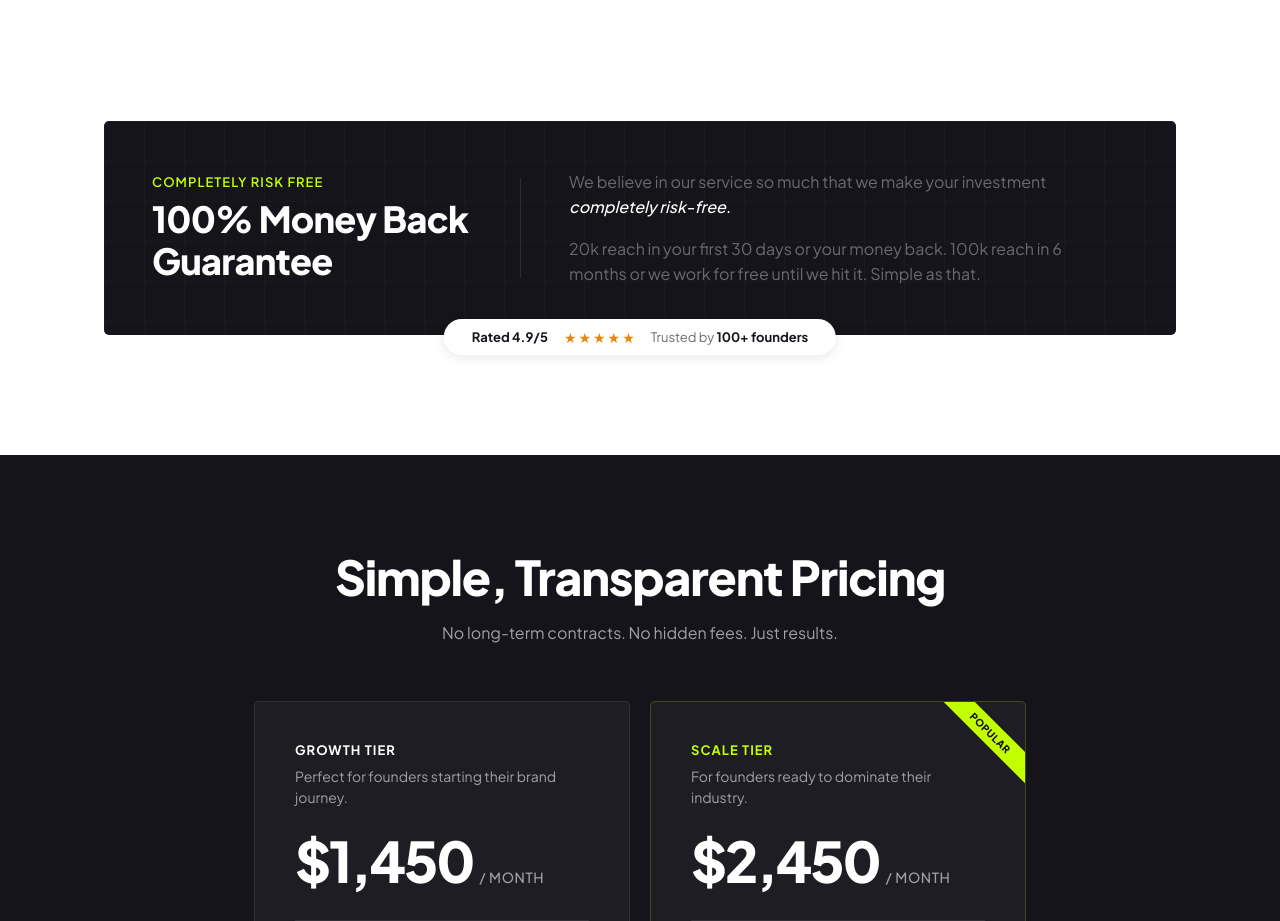
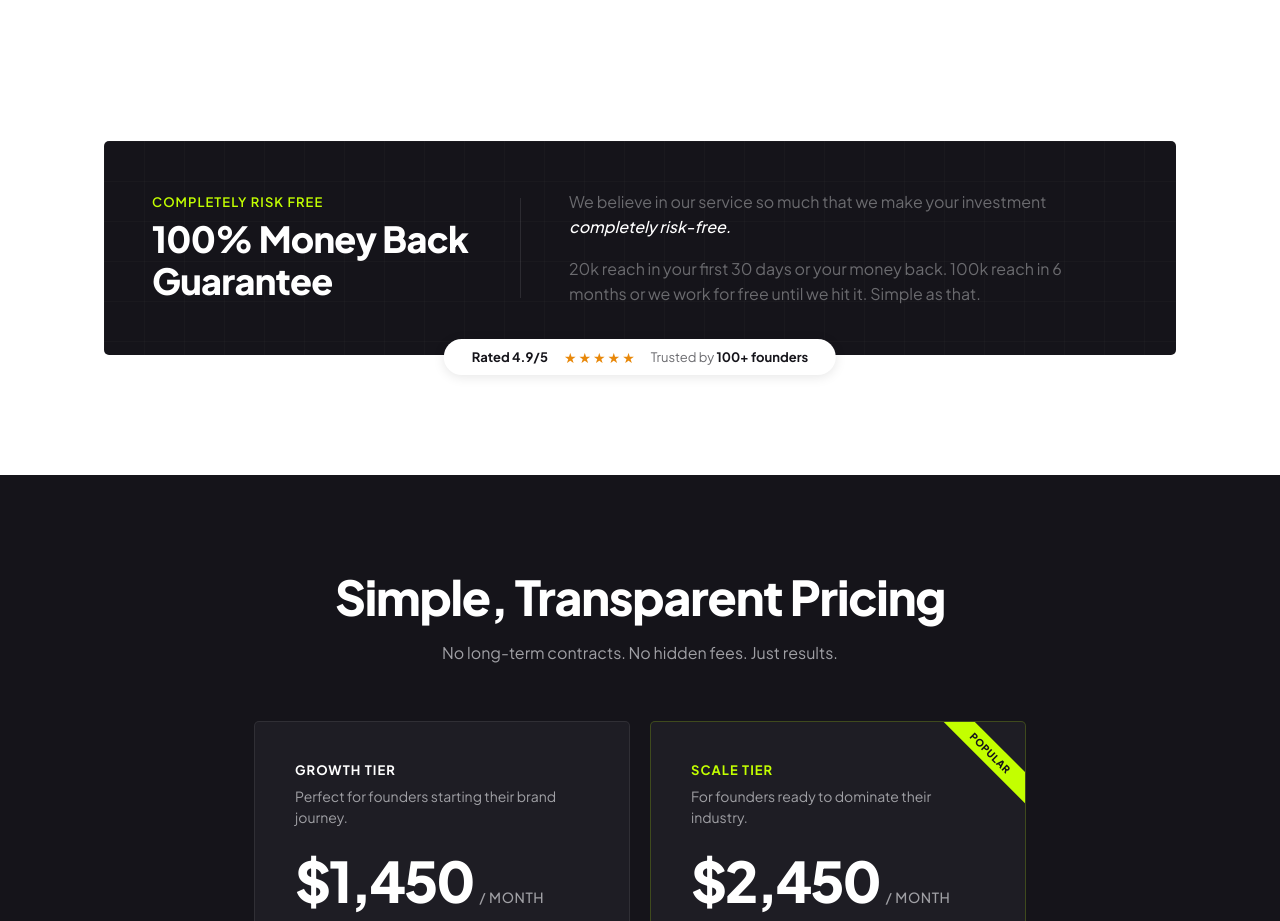
Before and after one commit to PlaybookzLLC/playbookz-v2-website, a React (Vite) app: page / in a window 1280 px wide. Shown: the part 4680-5601 px from the top of the page. Built offline with nearby package versions, Linux system fonts and the light colour scheme.

Commit message:
Add 20px more spacing above guarantee card (now 104px)
https://claude.ai/code/session_01DDzjVJ61C7qHF2oYyKZPLJ

```diff
--- a/src/components/ComparisonSection.jsx
+++ b/src/components/ComparisonSection.jsx
@@ -369,7 +369,7 @@ export default function ComparisonSection() {
           ))}
         </div>
         {/* ─── Guarantee Card ─── */}
-        <div className="comp-fade-2" style={{ position: "relative", paddingBottom: "24px", marginTop: "84px" }}>
+        <div className="comp-fade-2" style={{ position: "relative", paddingBottom: "24px", marginTop: "104px" }}>
           <div className="guarantee-card guarantee-inner" style={{
             background: tokens.colors.primary,
             borderRadius: "5px",
```
